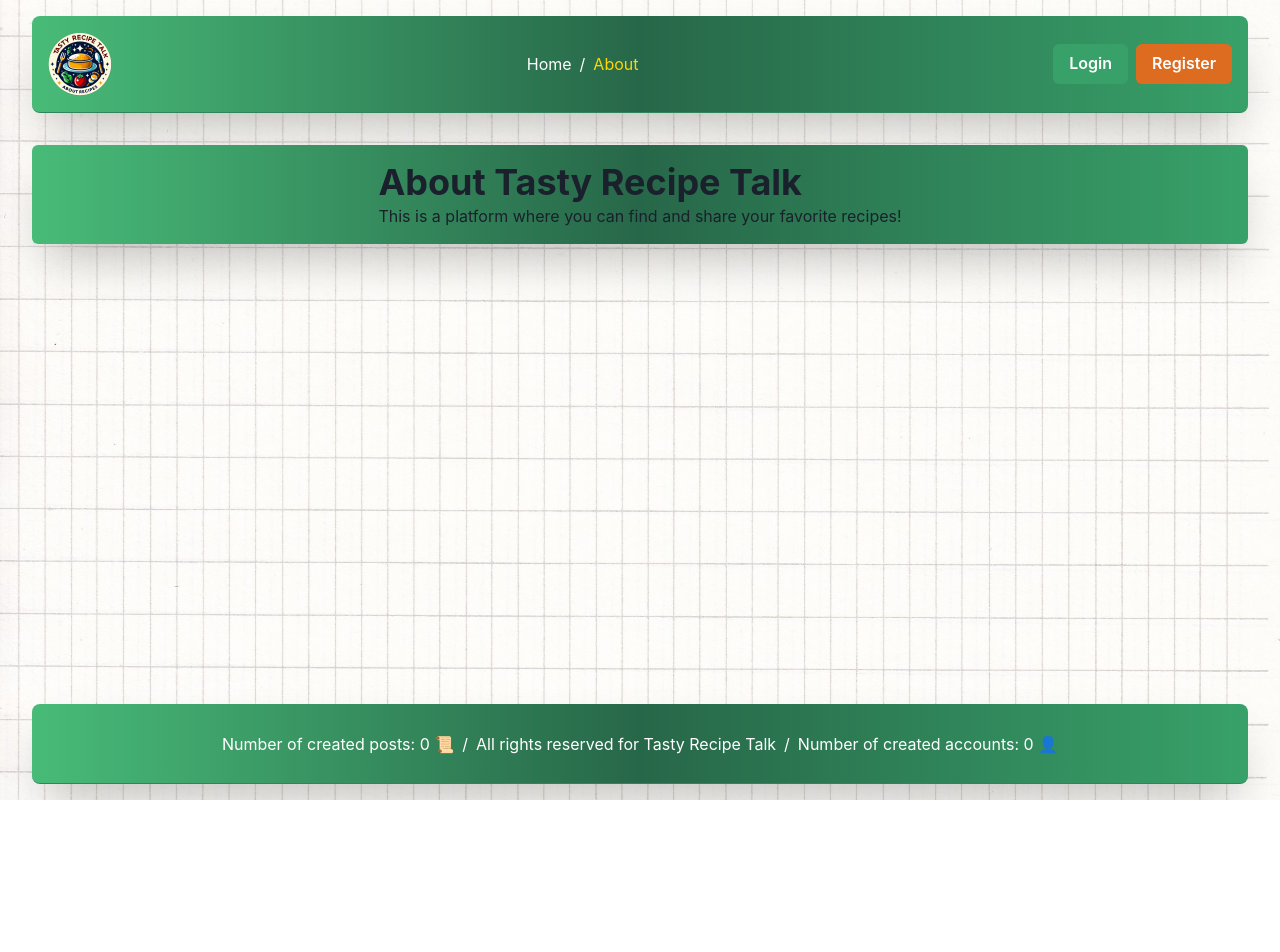
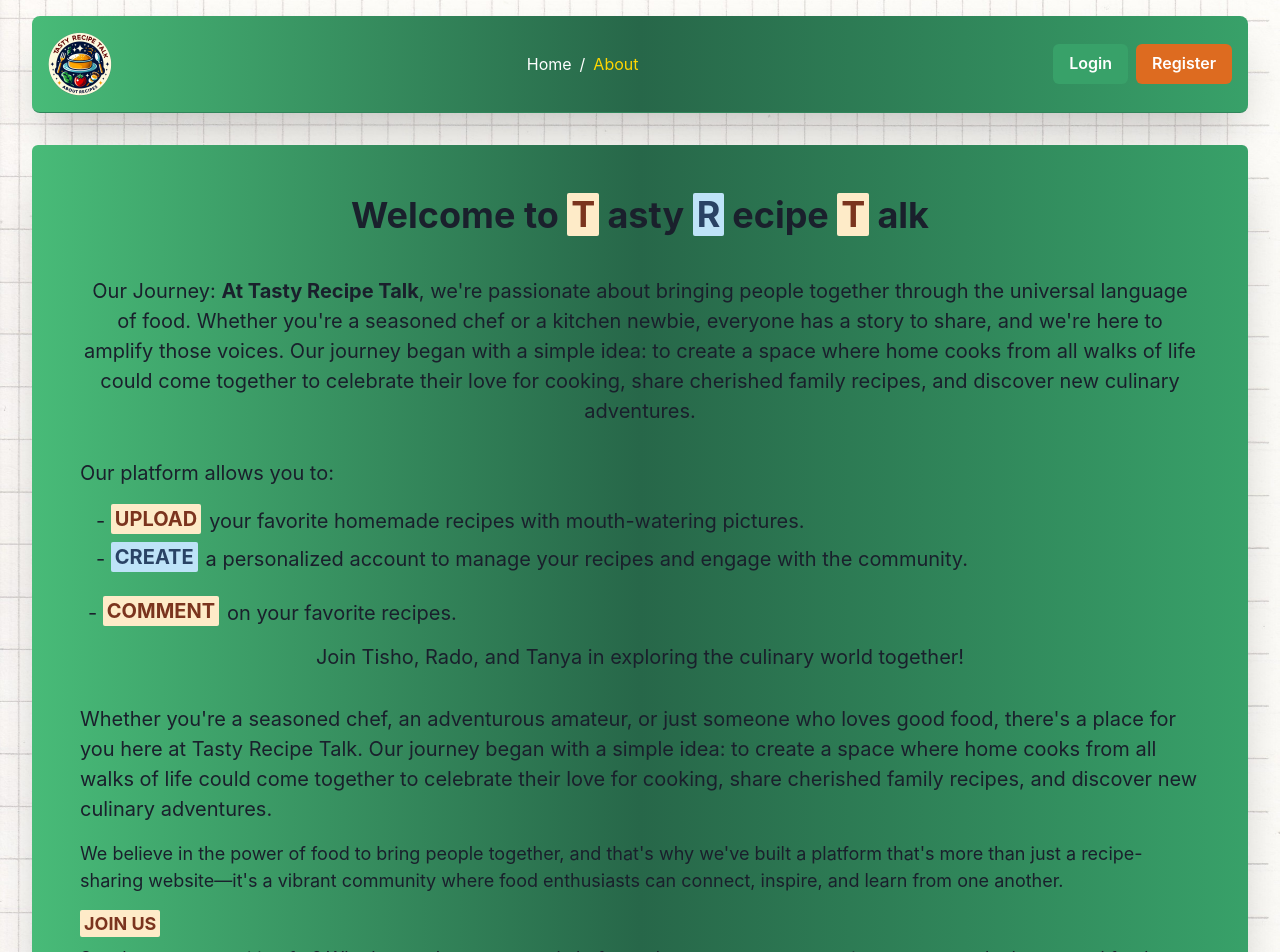
Before and after one commit to A58-Agents-Team1/Tasty-Recipe-Talk, a React (Vite) app: page /about in a window 1280 px wide. Shown: the top 952 px of the page. Before the commit the page ends 800 px from the top, so only its background shows below. Built offline with nearby package versions, Linux system fonts and the light colour scheme; no server answers; the database is empty.

Commit message:
add text to about page

```diff
--- a/src/views/About.jsx
+++ b/src/views/About.jsx
@@ -1,12 +1,90 @@
-import { Heading, Text } from "@chakra-ui/react";
+import { Heading, Text, Box, Flex, Badge, Tooltip } from '@chakra-ui/react';
 
 export default function About() {
   return (
-    <div>
-      <Heading>About Tasty Recipe Talk</Heading>
-      <Text>
-        This is a platform where you can find and share your favorite recipes!
+    <Box p={8}>
+      <Heading as='h1' size='xl' textAlign='center' mb={4}>
+        Welcome to{' '}
+        <Tooltip hasArrow label='Tisho' bg='blue.600' fontSize='sm'>
+          <Badge colorScheme='orange' fontSize='x-lg' mr={2} mb={2}>
+            T
+          </Badge>
+        </Tooltip>
+        asty{' '}
+        <Tooltip hasArrow label='Rado' bg='blue.600' fontSize='sm'>
+          <Badge colorScheme='blue' fontSize='x-lg' mr={2} mb={2}>
+            R
+          </Badge>
+        </Tooltip>
+        ecipe{' '}
+        <Tooltip hasArrow label='Tanya' bg='blue.600' fontSize='sm'>
+          <Badge colorScheme='orange' fontSize='x-lg' mr={2} mb={2}>
+            T
+          </Badge>
+        </Tooltip>
+        alk
+      </Heading>
+      <Flex justifyContent='center' alignItems='center' mb={4}></Flex>
+      <Text fontSize='xl' textAlign='center' mb={8}>
+        Our Journey: <strong>At Tasty Recipe Talk</strong>, we're passionate
+        about bringing people together through the universal language of food.
+        Whether you're a seasoned chef or a kitchen newbie, everyone has a story
+        to share, and we're here to amplify those voices. Our journey began with
+        a simple idea: to create a space where home cooks from all walks of life
+        could come together to celebrate their love for cooking, share cherished
+        family recipes, and discover new culinary adventures.
       </Text>
-    </div>
+      <Text fontSize='xl' mb={4}>
+        Our platform allows you to:
+      </Text>
+      <Text fontSize='xl' ml={4}>
+        -{' '}
+        <Badge colorScheme='orange' fontSize='xl' mr={2} mb={2}>
+          Upload
+        </Badge>
+        your favorite homemade recipes with mouth-watering pictures.
+      </Text>
+      <Text fontSize='xl' ml={4} mb={4}>
+        -{' '}
+        <Badge colorScheme='blue' fontSize='xl' mr={2} mb={2}>
+          Create
+        </Badge>
+        a personalized account to manage your recipes and engage with the
+        community.
+      </Text>
+      <Text fontSize='xl' ml={2} mb={2}>
+        -{' '}
+        <Badge colorScheme='orange' fontSize='xl' mr={2} mb={2}>
+          Comment
+        </Badge>
+        on your favorite recipes.
+      </Text>
+      <Text fontSize='xl' textAlign='center'>
+        Join Tisho, Rado, and Tanya in exploring the culinary world together!
+      </Text>
+      <Text fontSize='xl' mt={8}>
+        Whether you're a seasoned chef, an adventurous amateur, or just someone
+        who loves good food, there's a place for you here at Tasty Recipe Talk.
+        Our journey began with a simple idea: to create a space where home cooks
+        from all walks of life could come together to celebrate their love for
+        cooking, share cherished family recipes, and discover new culinary
+        adventures.
+      </Text>
+      <Text fontSize='lg' mt={4}>
+        We believe in the power of food to bring people together, and that's why
+        we've built a platform that's more than just a recipe-sharing
+        website—it's a vibrant community where food enthusiasts can connect,
+        inspire, and learn from one another.
+      </Text>
+      <Text fontSize='lg' mt={4}>
+        <Badge colorScheme='orange' fontSize='x-lg' mr={2} mb={2}>
+          Join us
+        </Badge>
+        <br /> So what are you waiting for? Whether you're a seasoned chef, an
+        adventurous amateur, or just someone who loves good food, there's a
+        place for you here at <strong>At Tasty Recipe Talk</strong>. Join our
+        growing community today and let's embark on a culinary journey together!
+      </Text>
+    </Box>
   );
 }
```
